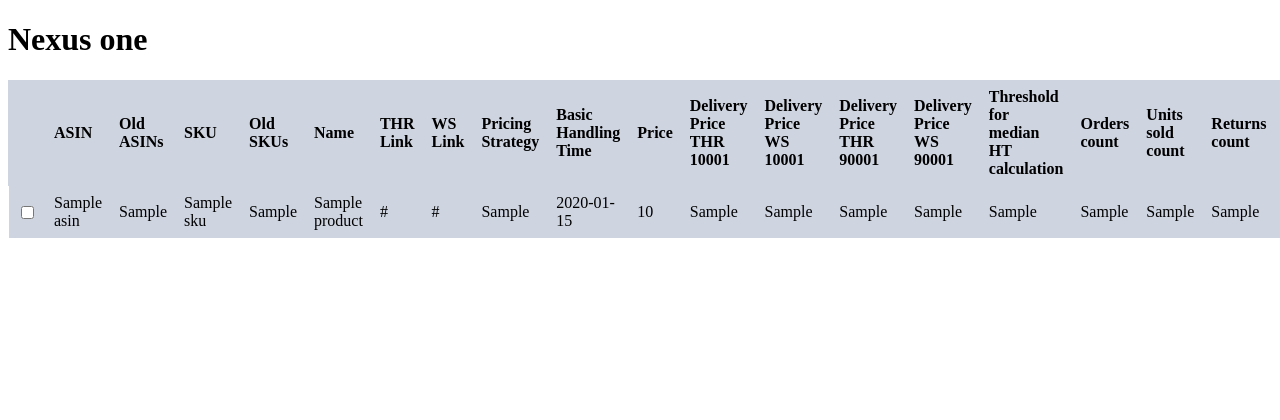
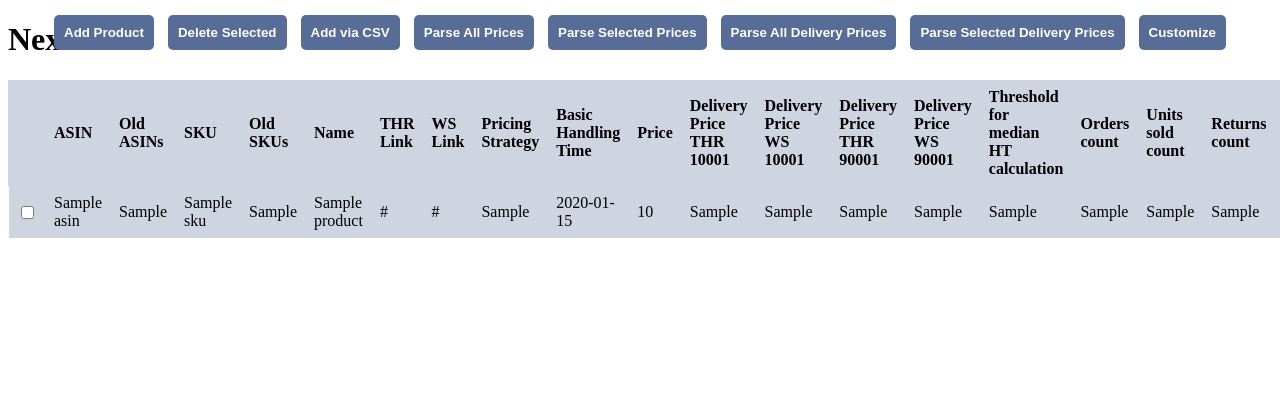
Before and after one commit to yarpshedzyal/all_for_one_nexus, a Flask app: page /index in a window 1280 px wide; the page is wider, and only the part inside the window is pictured. Shown: the top 420 px of that part. Run offline with Flask 3, Linux system fonts and the light colour scheme; the visitor is signed in with stand-in values (Sample User, id 1); a database or web service that is not in the repository returns one stand-in record (values such as "Sample title").

Commit message:
menu always visible, 100500 bugs fixed

```diff
--- a/static/script.js
+++ b/static/script.js
@@ -22,7 +22,7 @@ function hideModal() {
 document.getElementById('add-product-button').addEventListener('click', showModal);
 
 // Hide the modal when the close button is clicked
-document.querySelector('.close').addEventListener('click', hideModal);
+document.getElementById('close-add-product-modal').addEventListener('click', hideModal);
 
 // Hide the modal when the form is submitted
 document.getElementById('add-product-form').addEventListener('submit', function (e) {
--- a/static/styles.css
+++ b/static/styles.css
@@ -88,7 +88,7 @@ input[type="checkbox"] {
 }
 
 #menu-container {
-    display: none;
+    display: block;
     position: fixed;
     top: 0;
     left: 0;
--- a/templates/index.html
+++ b/templates/index.html
@@ -63,7 +63,7 @@
     <div id="modal-overlay" class="modal">
         <!-- Modal Content -->
         <div class="modal-content">
-            <span class="close">&times;</span> <!-- Close button -->
+            <span id="close-add-product-modal" class="close">&times;</span>
             <h2>Add Product</h2>
             <form id="add-product-form">
                 <!-- Add input fields for product details -->
```
